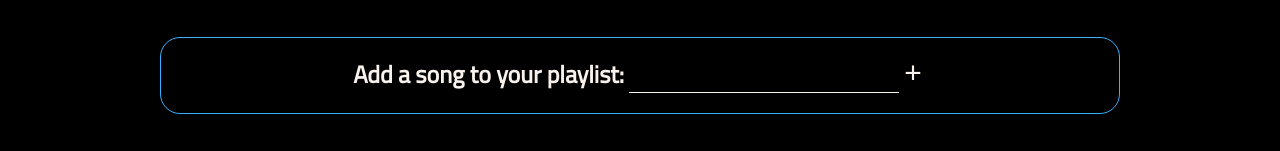
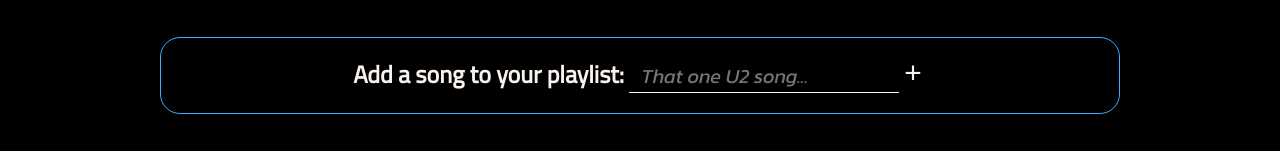
Before and after one commit to Nickduke/react-playlist-generator, a React (Create React App) app: page / in a window 1280 px wide. Shown: the part 361-512 px from the top of the page. Built offline with nearby package versions, Linux system fonts and the light colour scheme; no server answers; the database is empty.

Commit message:
Fixed body height

```diff
--- a/src/App.css
+++ b/src/App.css
@@ -248,7 +248,6 @@ body {
 }
 
 body {
-  height: 100vh;
   background: black;
   overflow-x: hidden;
 }
--- a/src/Form.js
+++ b/src/Form.js
@@ -12,7 +12,7 @@ const Form = ({ userInput, handleInputChange, handleSubmit }) => {
         id='newSong'
         onChange={handleInputChange}
         value={userInput}
-        placeholder=''
+        placeholder='That one U2 song...'
       />
       <button
         className='addSong'
```
